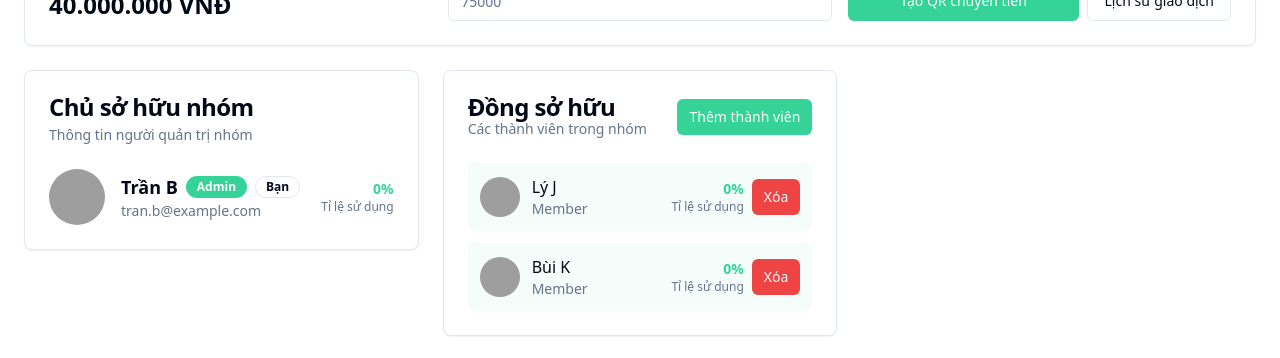
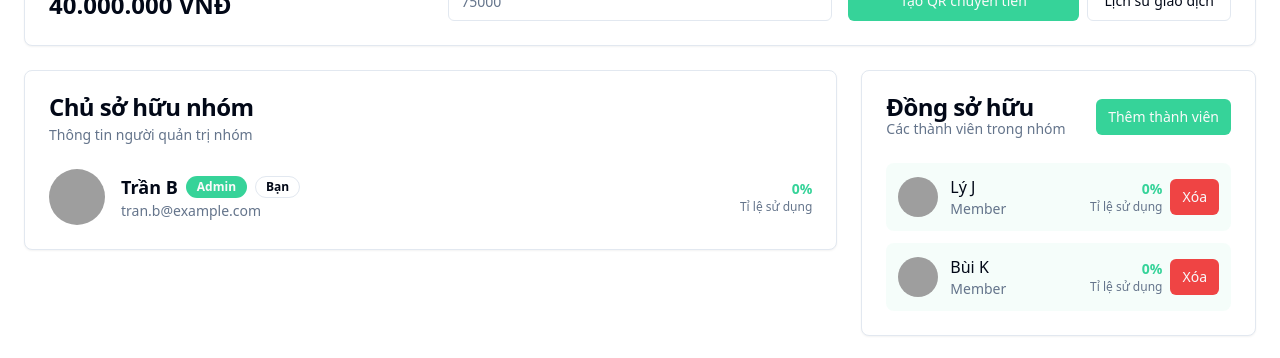
Before and after one commit to SE184800/fleet-share-buddy-48, a React (Vite) app: page /co-owner/groups/g-dn-hc in a window 1280 px wide. Shown: the part 180-538 px from the top of the page. Built offline with nearby package versions, Linux system fonts and the light colour scheme; grey boxes are pictures that could not be loaded; the HTML template or start-up script is replaced by a standard one.

Commit message:
Reverted to commit 4b77451ff8e47e19d2dcfdda45a9d8a1de4309ff

```diff
--- a/src/pages/co-owner/GroupDetail.tsx
+++ b/src/pages/co-owner/GroupDetail.tsx
@@ -134,7 +134,7 @@ export default function GroupDetail() {
       {/* 3 phần nội dung */}
       <main className="grid gap-6 lg:grid-cols-3">
         {/* Phần 1: Profile chủ sở hữu (lớn) */}
-        <section>
+        <section className="lg:col-span-2">
           <Card>
             <CardHeader>
               <CardTitle>Chủ sở hữu nhóm</CardTitle>
```
